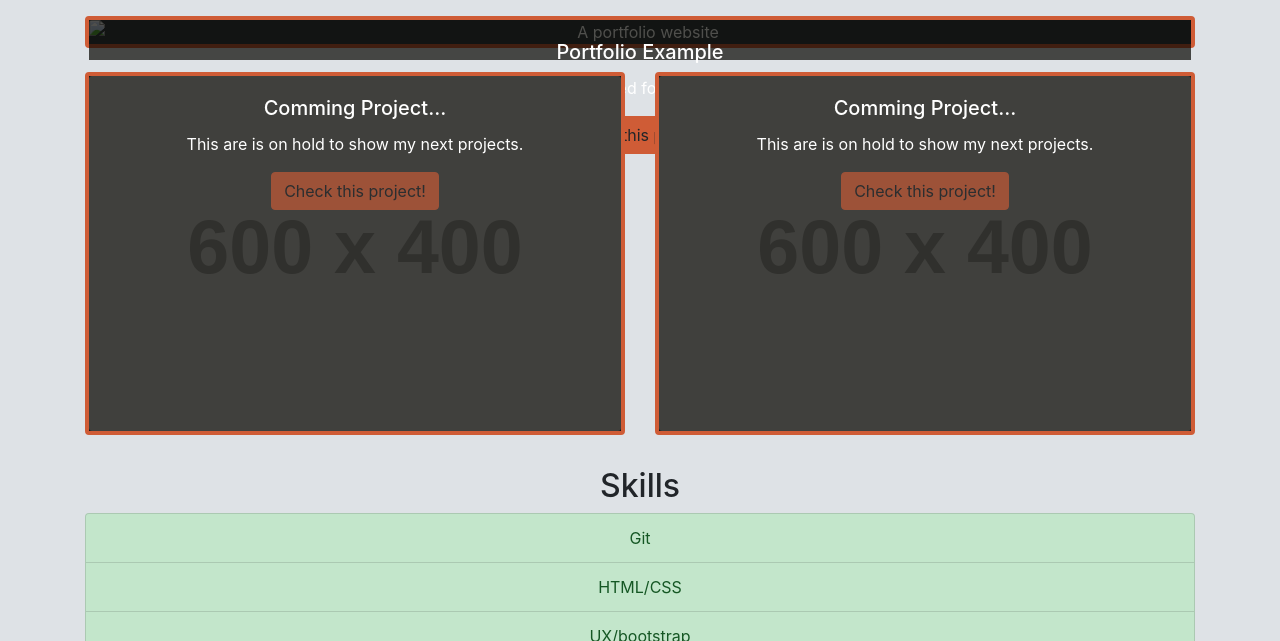
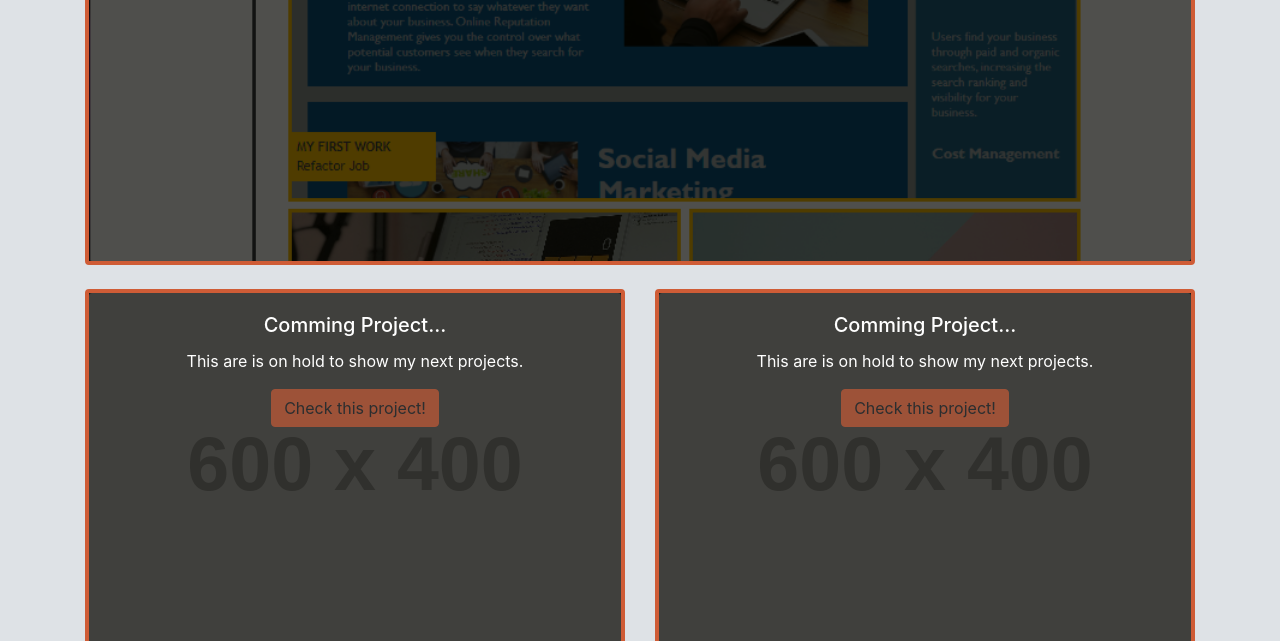
Before and after one commit to GuilhermeDeretti/Bootstrap-Portfolio, a plain HTML site: page index.html in a window 1280 px wide. Shown: the part 526-1167 px from the top of the page. Drawn offline with nearby package versions, Linux system fonts and the light colour scheme; placeholder pictures from the web are drawn by us.

Commit message:
missing image

```diff
--- a/index.html
+++ b/index.html
@@ -56,7 +56,7 @@
       </div>
       <div class="col-sm-12">
         <div class="card text-center bg-dark text-white">
-          <img class="card-img" src="./images/portfolio-work.png" alt="A portfolio website">
+          <img class="card-img" src="./images/portfolio-work2.png" alt="A portfolio website">
           <div class="card-img-overlay">
             <h5 class="card-title">Portfolio Example</h5>
             <p class="card-text">Plain CSS and HTML were used for creating a Portfolio example.</p>
```
Also changed, not shown: images/hero2.JPEG (added), images/me2.JPG (deleted).
